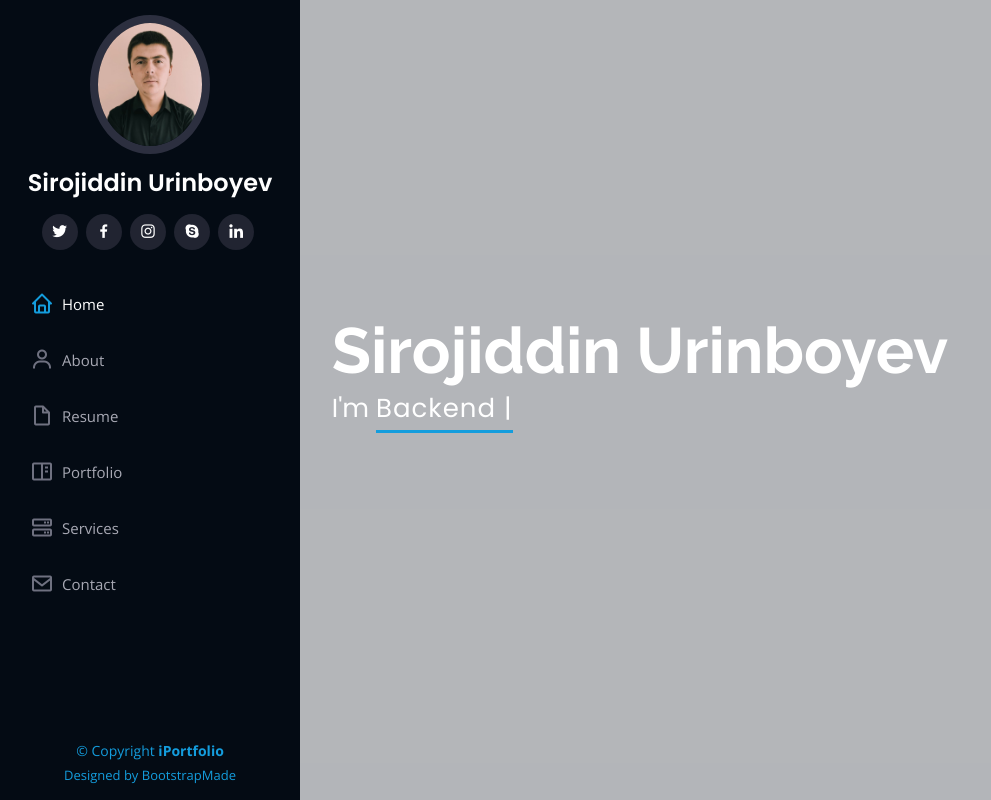
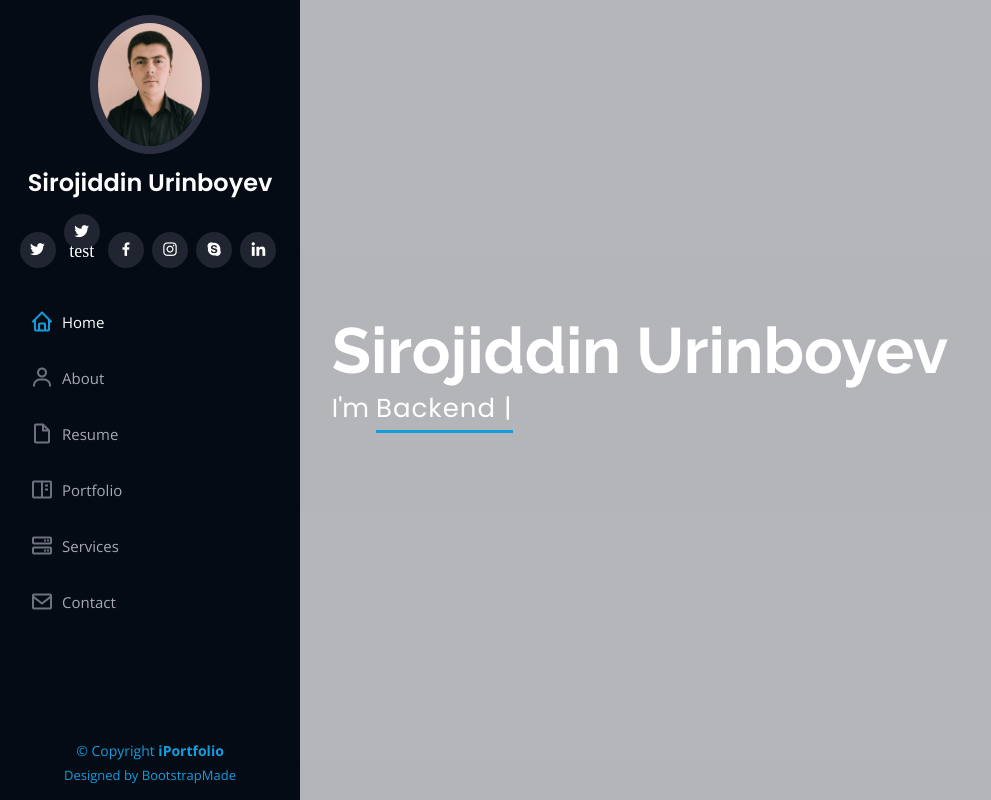
Before and after one commit to CheapStore/portifoli, a plain HTML site: page index.html in a window 1280 px wide. Shown: the top 800 px of the page, without its empty margins (0-991 px from the left). Drawn offline with nearby package versions, Linux system fonts and the light colour scheme.

Commit message:
test add

```diff
--- a/index.html
+++ b/index.html
@@ -50,6 +50,8 @@
         <h1 class="text-light"><a href="index.html">Sirojiddin Urinboyev</a></h1>
         <div class="social-links mt-3 text-center">
           <a href="#" class="twitter"><i class="bx bxl-twitter"></i></a>
+          <a href="#" class="twitter"><i class="bx bxl-twitter"> test</i></a>
+
           <a href="#" class="facebook"><i class="bx bxl-facebook"></i></a>
           <a href="#" class="instagram"><i class="bx bxl-instagram"></i></a>
           <a href="#" class="google-plus"><i class="bx bxl-skype"></i></a>
```
